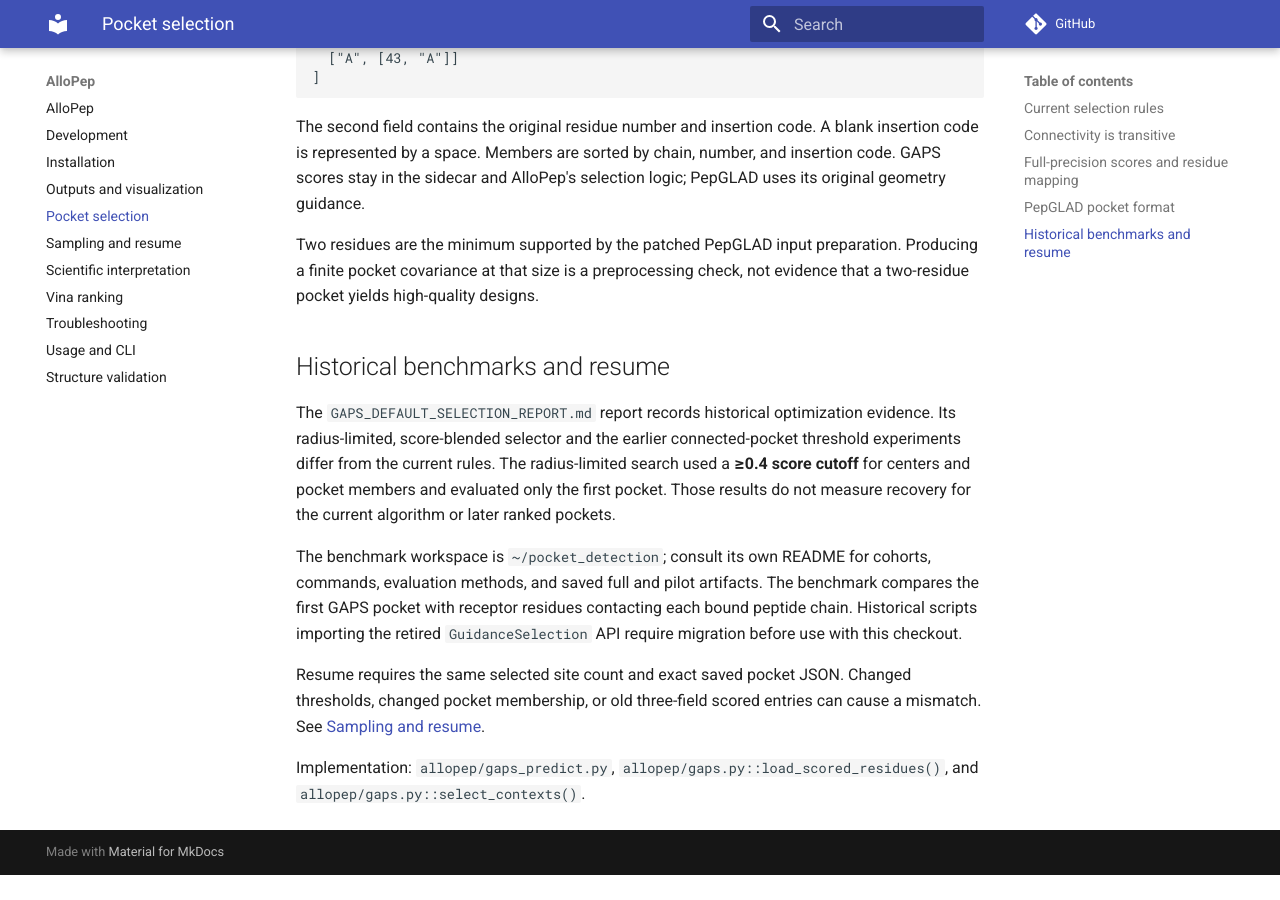
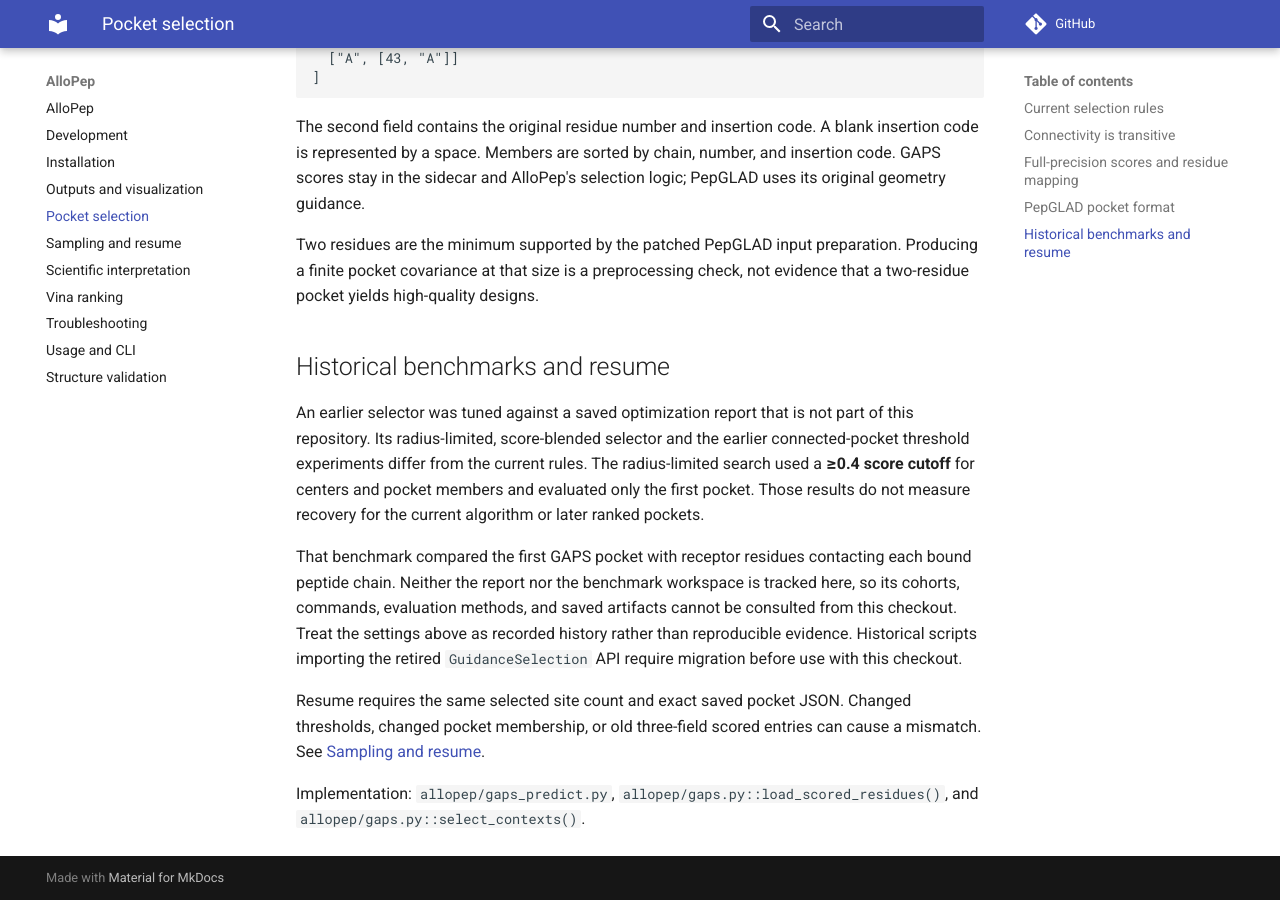
Before and after one commit to djmaity/allopep, an MkDocs documentation site: the page built from docs/pocket-selection.md, in a window 1280 px wide and 900 px high, scrolled down 1948 px. Built offline with MkDocs 1.6.1 and Material for MkDocs 9.7.7, drawn with Linux system fonts in a browser that asks for light colours; comment, search, counter and statistics services are not loaded; before the commit the page ends 2823 px from its top, so only the background shows below that.

Commit message:
Stop citing unavailable pocket-recovery artifacts
The pocket-selection and scientific-scope pages pointed readers at
GAPS_DEFAULT_SELECTION_REPORT.md and a ~/pocket_detection benchmark
workspace for the evidence behind the historical selector settings.
Neither is tracked in this repository or present on disk, so the
citations led nowhere.

Describe the historical settings as recorded history, state plainly
that the report and benchmark artifacts are unavailable from this
checkout, and keep the caveats about restating selector, cohort,
native-label definition, rank convention, and metric threshold.

```diff
--- a/docs/pocket-selection.md
+++ b/docs/pocket-selection.md
@@ -78,18 +78,20 @@ not evidence that a two-residue pocket yields high-quality designs.
 
 ## Historical benchmarks and resume
 
-The `GAPS_DEFAULT_SELECTION_REPORT.md` report records historical
-optimization evidence. Its radius-limited, score-blended selector and the
+An earlier selector was tuned against a saved optimization report that is not
+part of this repository. Its radius-limited, score-blended selector and the
 earlier connected-pocket threshold experiments differ from the current rules.
 The radius-limited search used a **≥0.4 score cutoff** for centers and pocket
 members and evaluated only the first pocket. Those results do not measure
 recovery for the current algorithm or later ranked pockets.
 
-The benchmark workspace is `~/pocket_detection`; consult its own README for
-cohorts, commands, evaluation methods, and saved full and pilot artifacts. The
-benchmark compares the first GAPS pocket with receptor residues contacting
-each bound peptide chain. Historical scripts importing the retired
-`GuidanceSelection` API require migration before use with this checkout.
+That benchmark compared the first GAPS pocket with receptor residues
+contacting each bound peptide chain. Neither the report nor the benchmark
+workspace is tracked here, so its cohorts, commands, evaluation methods, and
+saved artifacts cannot be consulted from this checkout. Treat the settings
+above as recorded history rather than reproducible evidence. Historical
+scripts importing the retired `GuidanceSelection` API require migration
+before use with this checkout.
 
 Resume requires the same selected site count and exact saved pocket JSON.
 Changed thresholds, changed pocket membership, or old three-field scored
```
Also changed, not shown: docs/scientific-scope.md (+8 -7 lines).
